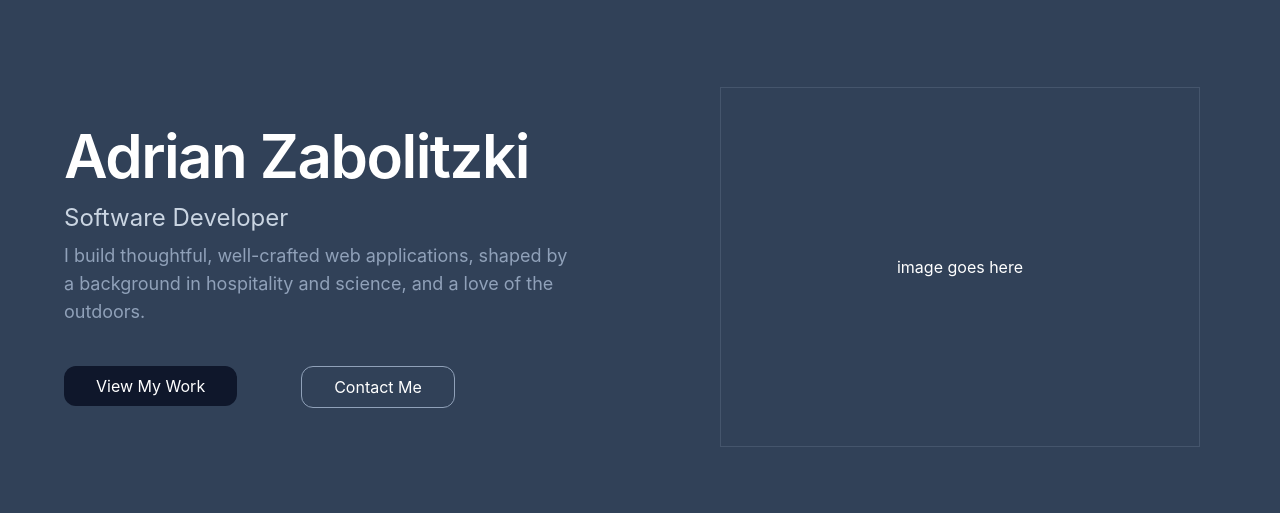
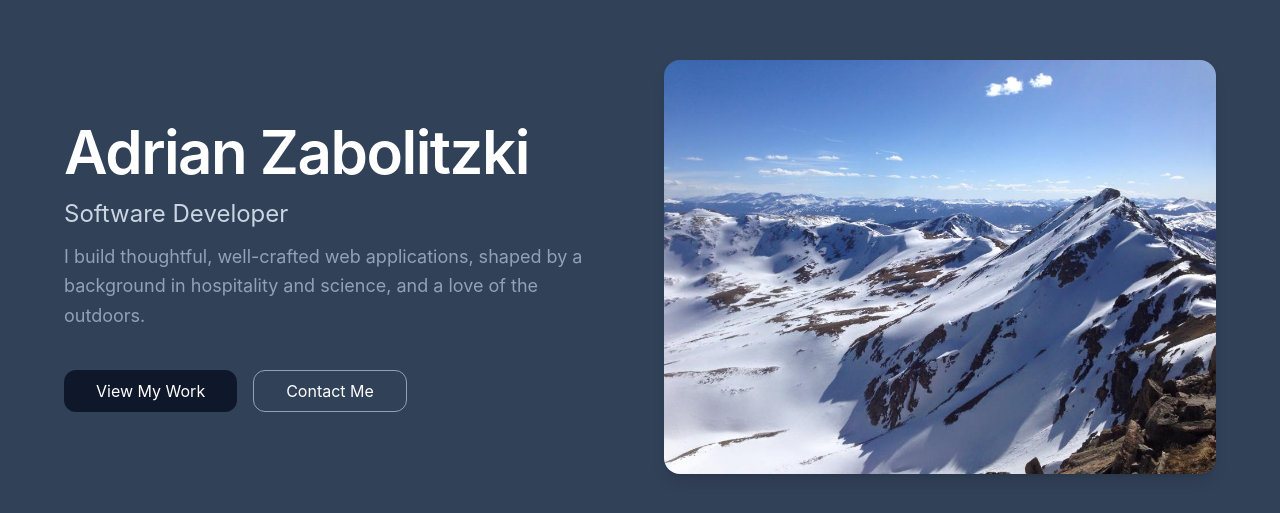
Before and after one commit to ganuza/adrianz-dev-portfolio, a React (Vite) app: page / in a window 1280 px wide. Shown: the part 133-646 px from the top of the page. Built offline with nearby package versions, Linux system fonts and the light colour scheme.

Commit message:
Finalize Hero layout

```diff
--- a/src/components/Hero/Hero.jsx
+++ b/src/components/Hero/Hero.jsx
@@ -1,32 +1,42 @@
+import heroImage from '../../assets/images/hero-mountain.jpg'
+
 function Hero() {
   return (
-    <section className="min-h-screen flex flex-col justify-center md:flex-row md:items-center">
-      <article className="w-full md:w-1/2 flex justify-center md:items-center md:px-10">
-        <div className="max-w-lg text-center md:text-left">
+    <section className="min-h-screen px-6 py-16 md:px-10 md:py-0 lg:px-16">
+      <div className="mx-auto grid min-h-screen max-w-[94rem] items-center gap-8 md:grid-cols-2 md:gap-10 lg:gap-12">
+        <article className="flex justify-center md:justify-start">
+          <div className="max-w-2xl text-center md:text-left">
             <h1 className="text-5xl md:text-6xl font-semibold tracking-tight">
               Adrian Zabolitzki
             </h1>
-          <p className="text-2xl text-slate-300 mt-4">Software Developer</p>
-          <p className="text-lg text-slate-400 mt-2">
+            <p className="mt-4 text-2xl text-slate-300">Software Developer</p>
+            <p className="mt-3 text-lg leading-relaxed text-slate-400">
               I build thoughtful, well-crafted web applications, shaped by a
               background in hospitality and science, and a love of the outdoors.
             </p>
-          <div className="flex justify-center md:flex-col lg:flex-row md:items-start lg:justify-start mt-10 gap-10 md:gap-4 lg:gap-16">
-            <button className="w-auto md:w-44 lg:w-auto bg-slate-900 rounded-xl px-8 py-2 cursor-pointer transition hover:bg-slate-600 hover:-translate-y-0.5 duration-200 ease-in-out">
+            <div className="mt-10 flex flex-col sm:flex-row gap-4 justify-center md:justify-start">
+              <button className="w-auto rounded-xl bg-slate-900 px-8 py-2 cursor-pointer transition duration-200 ease-in-out hover:-translate-y-0.5 hover:bg-slate-600 md:w-44 lg:w-auto">
                 View My Work
               </button>
-            <button className="w-auto md:w-44 lg:w-auto border border-slate-400 rounded-xl px-8 py-2 transition cursor-pointer hover:border-slate-600 hover:bg-slate-600/50 hover:-translate-y-0.5 duration-200 ease-in-out">
+              <button className="w-auto rounded-xl border border-slate-400 px-8 py-2 cursor-pointer transition duration-200 ease-in-out hover:-translate-y-0.5 hover:border-slate-600 hover:bg-slate-600/50 md:w-44 lg:w-auto">
                 Contact Me
               </button>
             </div>
           </div>
         </article>
-      <article className="w-full md:w-1/2 flex justify-center items-center mt-20 md:mt-0">
-        <div className="max-w-6xl w-3/4 aspect-[4/3] border border-slate-600 flex justify-center items-center">
-          <p>image goes here</p>
+
+        <article className="flex justify-center md:justify-end">
+          <div className="w-full max-w-2xl aspect-[4/3] overflow-hidden rounded-2xl shadow-lg">
+            <img
+              src={heroImage}
+              alt="Mountain ridge in Colorado"
+              className="w-full h-full object-cover"
+            />
           </div>
         </article>
+      </div>
     </section>
   )
 }
+
 export default Hero
```
Lines whose indentation alone changed are shown as unchanged.
